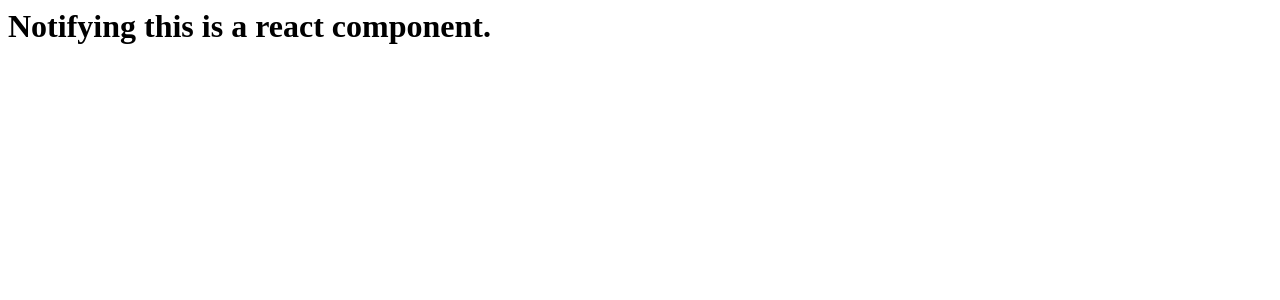
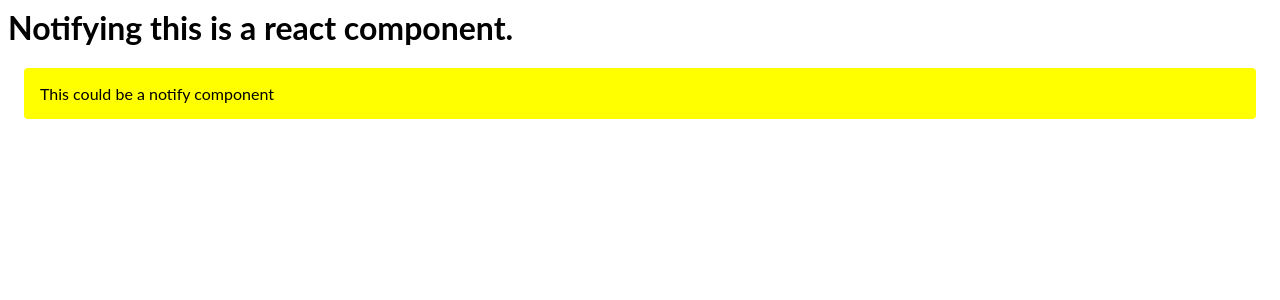
Before and after one commit to githubjack/Learnin-React, a React (Create React App) app: page / in a window 1280 px wide. Shown: the top 300 px of the page. Built offline with nearby package versions, Linux system fonts and the light colour scheme.

Commit message:
create a functional JSX component

```diff
--- a/index.tsx
+++ b/index.tsx
@@ -1,7 +1,7 @@
 import * as React from 'react';
 import { StrictMode } from 'react';
 import { createRoot } from 'react-dom/client';
-
+import './style.css';
 
 const rootElement = document.getElementById('root');
 const root = createRoot(rootElement);
@@ -9,7 +9,13 @@ const root = createRoot(rootElement);
 
 // example of JSX ( create a functional component return something and call it by tag name )
 function Hello() {
-  return <h1>Notifying this is a react component.</h1>
+  return (
+    <div>
+      <h1>Notifying this is a react component.</h1>
+      <p className="message">This could be a notify component</p>
+    </div>
+  )
+
 }
 
 
--- a/style.css
+++ b/style.css
@@ -1,3 +1,9 @@
 h1, p {
   font-family: Lato;
 }
+.message {
+  background-color:yellow;
+  padding:1em;
+  margin:1em;
+  border-radius:0.25em;
+}
```
